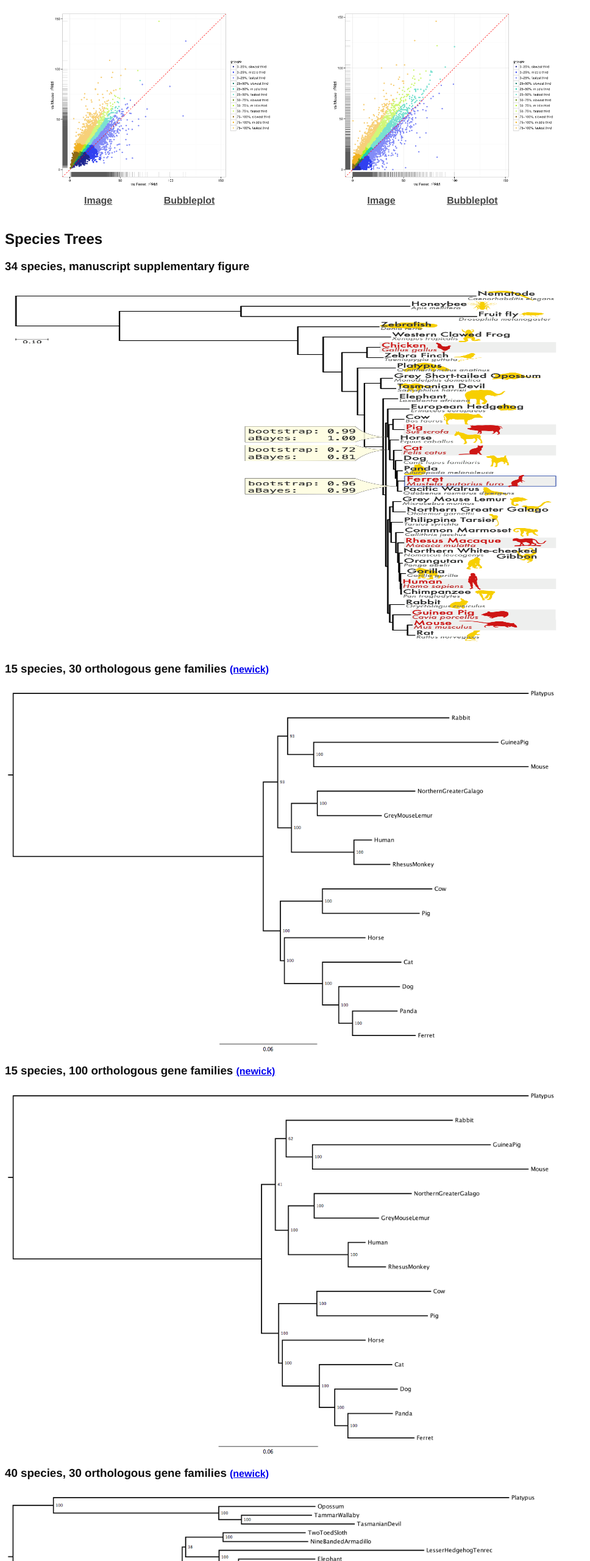
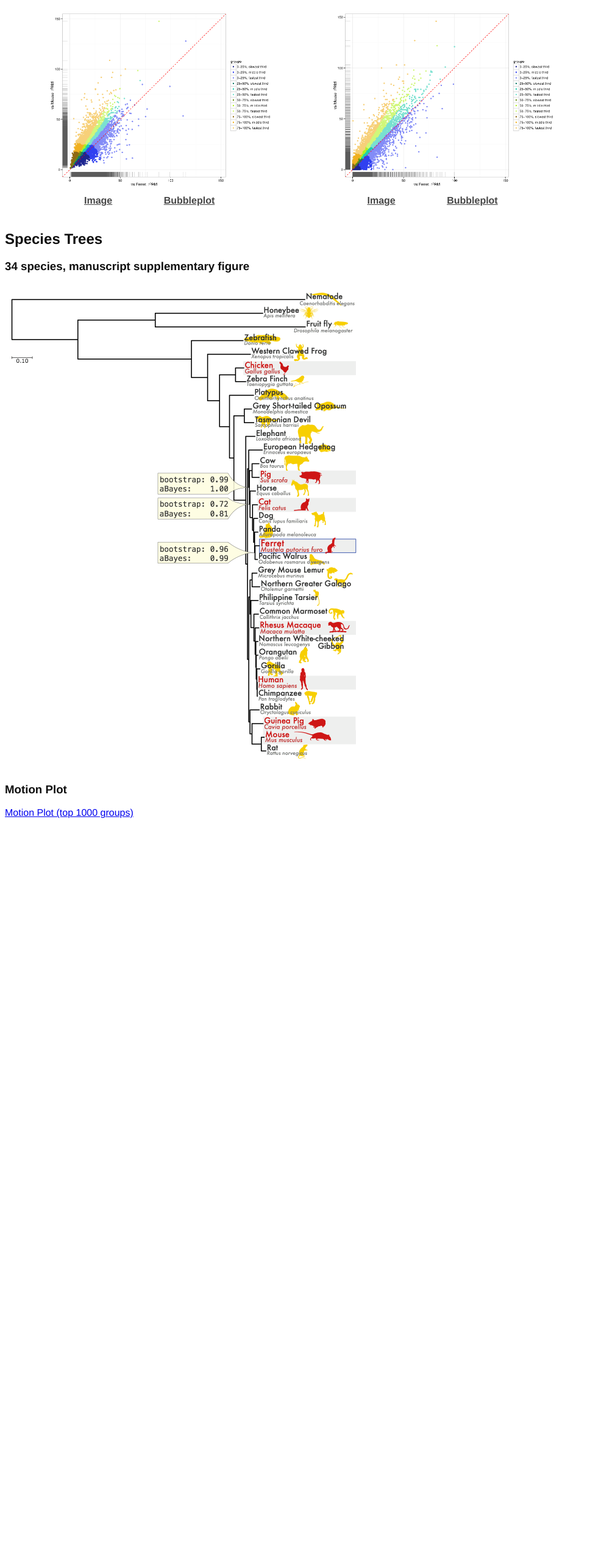
Before and after one commit to kgori/fret, a plain HTML site: page website/main.html in a window 1280 px wide. Shown: the part 240-2800 px from the top of the page at 61% size, without its empty margins (0-968 px from the left). After the commit the page ends 1590 px from the top, so only its background shows below. Drawn offline with Linux system fonts and the light colour scheme.

Commit message:
Updated website

```diff
--- a/website/main.html
+++ b/website/main.html
@@ -57,25 +57,9 @@
     </h2>
     <h3>
     34 species, manuscript supplementary figure
-    </h3><img src="images/Figure_1A_update.png" width="975" height="600">
+    </h3><img src="images/Figure_1A_update.png" width="621" height="798">
     <h3>
-      15 species, 30 orthologous gene families <a href=
-      '../data/ferret_tree_15species_30genefamilies.nwk' class="link">(newick)</a>
-    </h3><img src="images/1530.png" width="975" height="600">
-    <h3>
-      15 species, 100 orthologous gene families <a href=
-      '../data/ferret_tree_15species_100genefamilies.nwk' class="link">(newick)</a>
-    </h3><img src="images/15100.png" width="975" height="600">
-    <h3>
-      40 species, 30 orthologous gene families <a href=
-      '../data/ferret_tree_40species_30genefamilies.nwk' class="link">(newick)</a>
-    </h3><img src="images/4030.png" width="975" height="600">
-    <h3>
-      40 species, 100 orthologous gene families <a href=
-      '../data/ferret_tree_40species_100genefamilies.nwk' class="link">(newick)</a>
-    </h3><img src="images/40100.png" width="975" height="600">
-    <h3>
-      Motion Plot
+     Motion Plot
     </h3><a href="motionplots/motion.html" class="link">Motion Plot (top 1000 groups)</a>
   </body>
 </html>
```
Also changed, not shown: website/images/ferret_species_tree_branchlengths.png (added).
